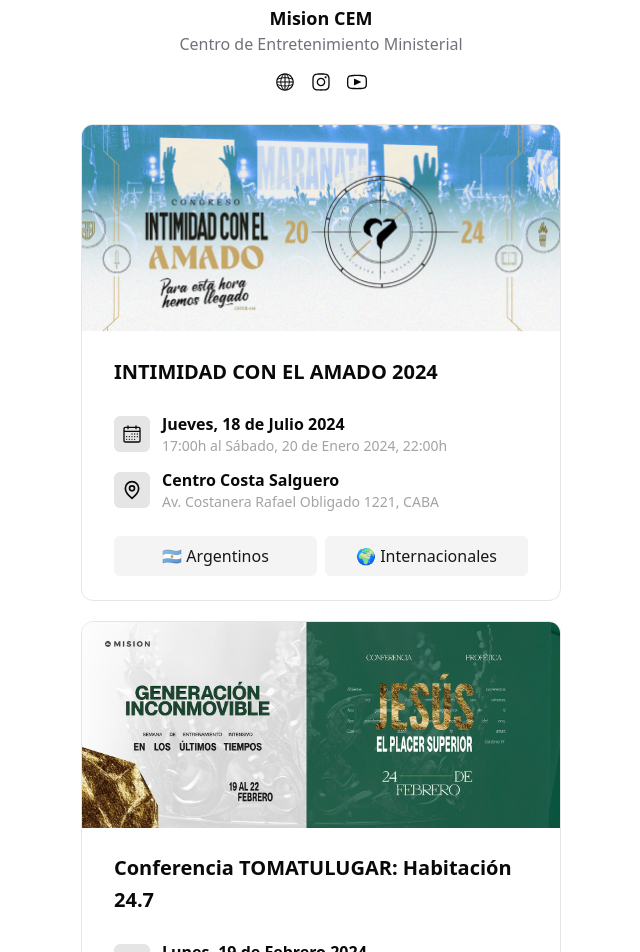
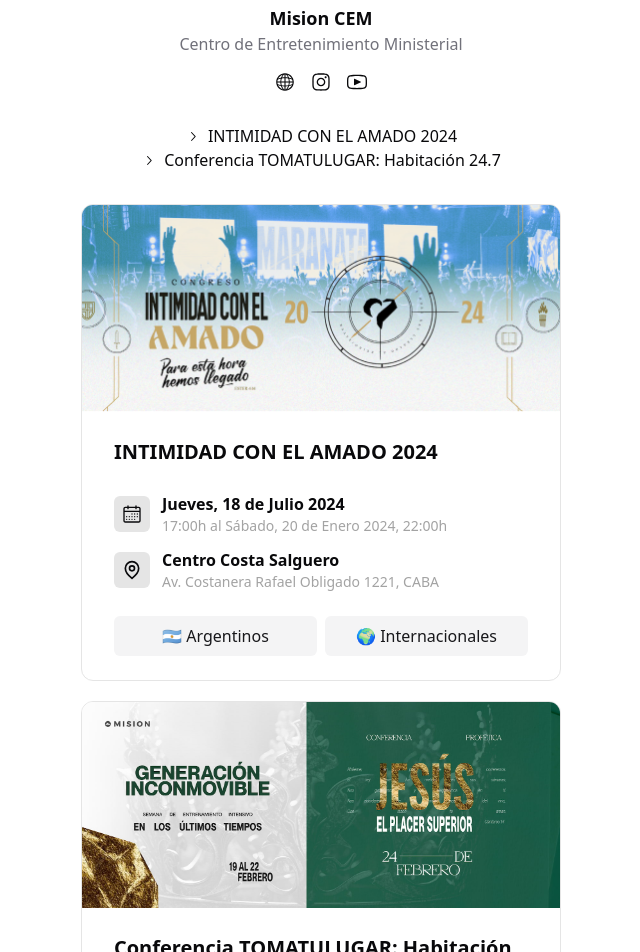
Before and after one commit to eventikapp/links, a Next.js app: page /mision in a window 1280 px wide. Shown: the part 140-1092 px from the top of the page, without its empty margins (319-959 px from the left). Built offline with nearby package versions, Linux system fonts and the light colour scheme.

Commit message:
feat(mision): add anchor

```diff
--- a/app/mision/page.tsx
+++ b/app/mision/page.tsx
@@ -2,7 +2,7 @@
 import type { Metadata } from "next"
 import Link from "next/link"
 import Image from "next/image"
-import { GlobeIcon, InstagramLogoIcon, VideoIcon } from '@radix-ui/react-icons'
+import { ChevronRightIcon, GlobeIcon, InstagramLogoIcon, VideoIcon } from '@radix-ui/react-icons'
 
 import logoMision from "@/public/logo-mision.svg"
 
@@ -49,10 +49,22 @@
           </div>
         </div>
 
+        <div className="flex flex-col items-center">
+          {eventsMisionCEM.map((event) => {
+            return (
+              <a key={event.id} href={`#event-${event.id}`} className="flex items-center gap-x-2 hover:underline">
+                <ChevronRightIcon /> {event.title}
+              </a>
+            )
+          })}
+        </div>
+
         <div className="space-y-5">
-          {eventsMisionCEM.map((event, i) => {
+          {eventsMisionCEM.map((event) => {
             return (
-              <Card key={i} event={event} />
+              <div key={event.id} id={`event-${event.id}`}>
+                <Card event={event} />
+              </div>
             )
           })}
         </div>
--- a/data/mision.ts
+++ b/data/mision.ts
@@ -5,6 +5,7 @@
 import bannerMisionIntimidad from "@/public/banner-mision-intimidad.png"
 
 export interface Event {
+  id: string
   cover: StaticImageData
   title: string
   dateTime: {
@@ -29,6 +30,7 @@
 
 export const eventsMisionCEM: Event[] = [
   {
+    id: "1",
     cover: bannerMisionIntimidad,
     title: "INTIMIDAD CON EL AMADO 2024",
     dateTime: {
@@ -51,6 +53,7 @@
     },
   },
   {
+    id: "2",
     cover: bannerMision,
     title: "Conferencia TOMATULUGAR: Habitación 24.7",
     dateTime: {
```
